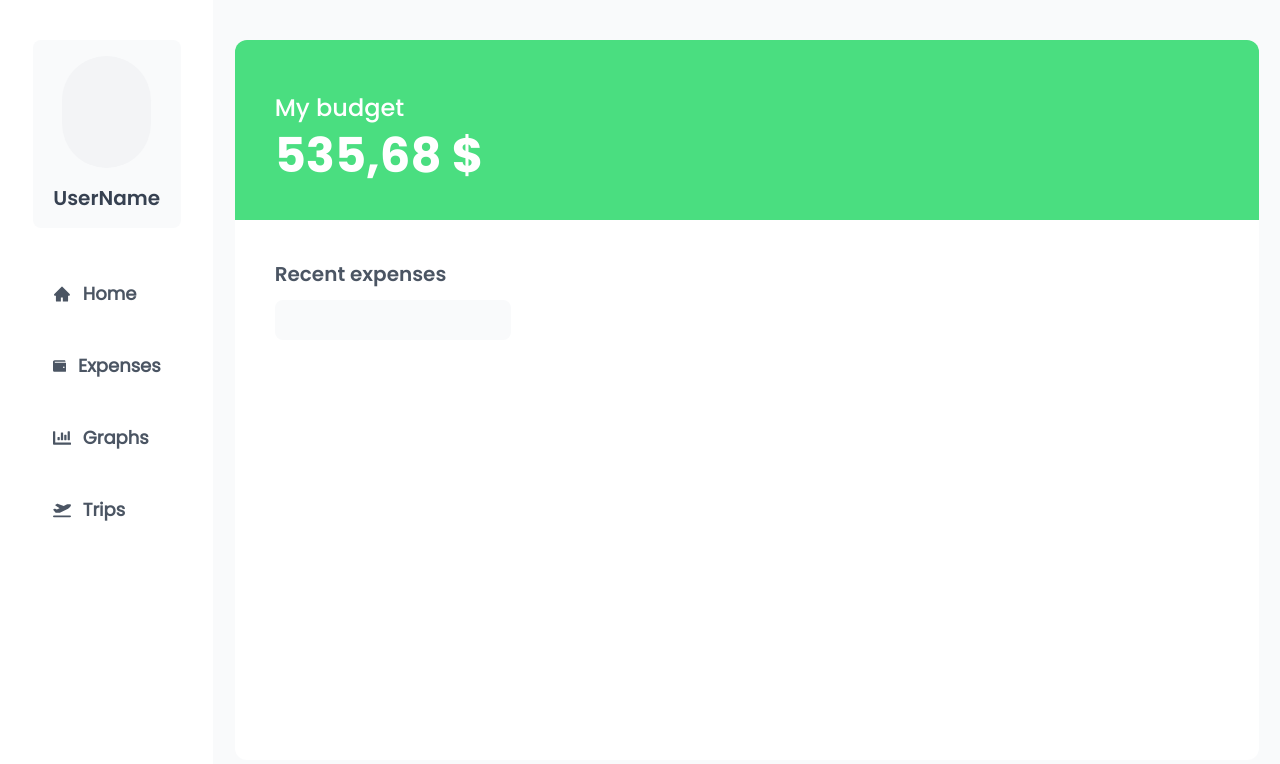
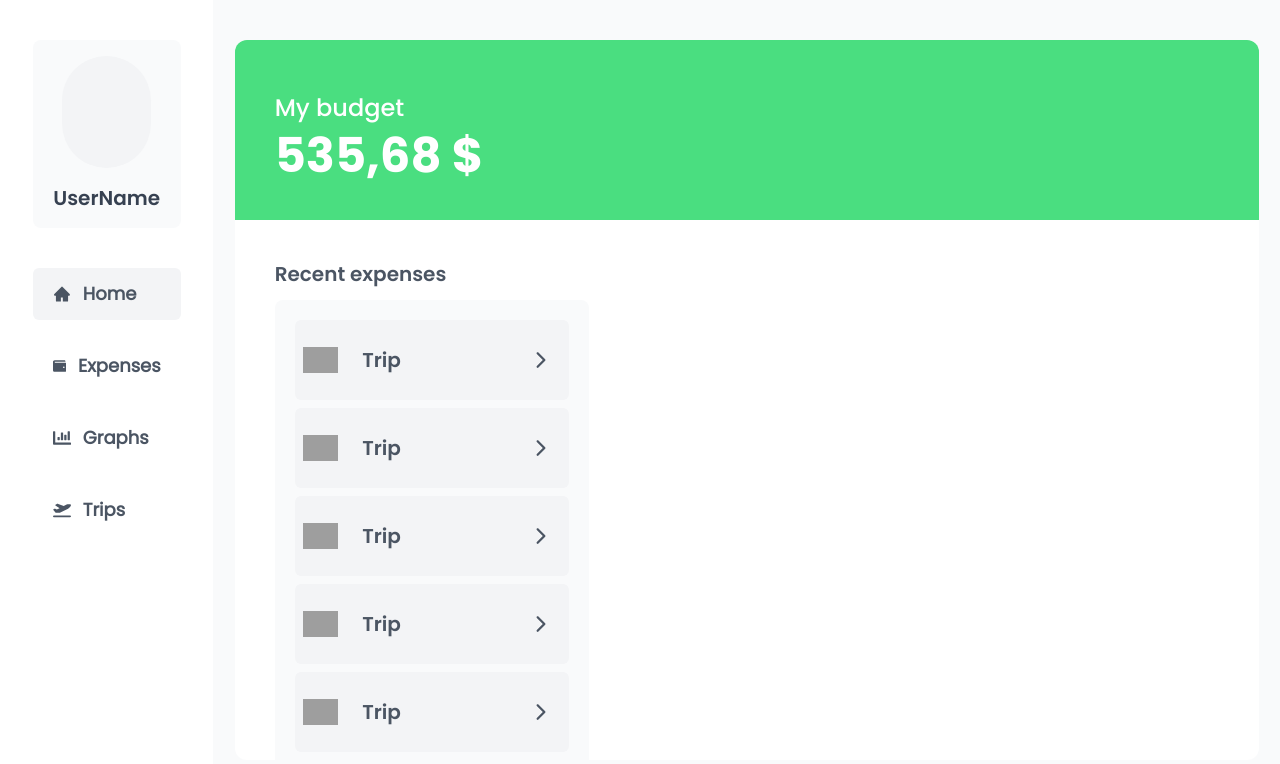
Before and after one commit to vexior27/BudgetFlow, a React (Create React App) app: page / in a window 1280 px wide. Shown: the top 764 px of the page. Built offline with nearby package versions, Linux system fonts and the light colour scheme; grey boxes are pictures that could not be loaded.

Commit message:
updated home menu - recent expenses

```diff
--- a/src/App.js
+++ b/src/App.js
@@ -9,11 +9,10 @@ import Home from './components/home/Home';
 
 function App() {
   return (
-    <div className='bg-gray-50 flex flex-row justify-center items-center'>
+    <div className='bg-gray-50 flex flex-row justify-center items-center font-poppinsRegular'>
       < Menu />
       < Home />
     </div>
-
   );
 }
 
--- a/src/components/home/Home.js
+++ b/src/components/home/Home.js
@@ -1,6 +1,8 @@
 
 import React from 'react';
 import ReactDOM from 'react-dom/client';
+
+import RecentExpenses from './RecentExpenses';
 
 export default function Home() {
    return (
@@ -11,8 +13,12 @@ export default function Home() {
          </div>
          <div className='p-10 flex flex-col gap-3'>
             <h1 className='text-gray-600 font-poppinsSemiBold text-xl'>Recent expenses</h1>
-            <div className='bg-gray-50 rounded-lg w-1/4 h-2/3 p-5'>
-
+            <div className='bg-gray-50 rounded-lg w-1/3 max-h-2/3 p-5 flex items-center justify-center flex-col gap-2 flex-1'>
+               < RecentExpenses />
+               < RecentExpenses />
+               < RecentExpenses />
+               < RecentExpenses />
+               < RecentExpenses />
             </div>
          </div>
       </div>
--- /dev/null
+++ b/src/components/home/RecentExpenses.js
@@ -0,0 +1,21 @@
+import React from "react";
+import ReactDOM from 'react-dom/client';
+
+import { IoIosArrowForward } from "react-icons/io";
+
+export default function RecentExpenses() {
+   return (
+      <div className="container bg-gray-100 rounded-md w-full h-20 hover:cursor-pointer hover:bg-gray-200 flex items-start justify-center overflow-hidden duration-150 ease-in text-gray-600">
+         <div className="imageContainer w-1/5  h-full flex items-center justify-center">
+            <img src="https://s3.amazonaws.com/pix.iemoji.com/images/emoji/apple/ios-12/256/cityscape-at-dusk.png" alt="img"
+            className="w-2/3"/>
+         </div>
+         <div className="titleContainer w-3/5 h-full flex items-center justify-start ml-4">
+            <h3 className="text-xl font-poppinsSemiBold">Trip</h3>
+         </div>
+         <div className="arrowContainer w-1/5 h-full flex items-center justify-end pr-4 text-2xl">
+            < IoIosArrowForward />
+         </div>
+      </div>
+   )
+}
--- a/src/components/menu/Home.js
+++ b/src/components/menu/Home.js
@@ -6,7 +6,7 @@ import { AiFillHome } from "react-icons/ai";
 
 export default function HomeMenu() {
    return (
-      <div className='bg-none  p-3 px-5 m-30 w-3/4 font-semibold text-gray-600 text-lg duration-150 ease-in hover:bg-green-400 hover:cursor-pointer hover:text-white  rounded-md font-poppinsRegular'>
+      <div className='bg-gray-100  p-3 px-5 m-30 w-3/4 font-semibold text-gray-600 text-lg duration-150 ease-in hover:bg-green-400 hover:cursor-pointer hover:text-white  rounded-md font-poppinsRegular'>
          <p className='flex items-center justify-start gap-3'><AiFillHome />Home</p>
       </div>
    );
```
